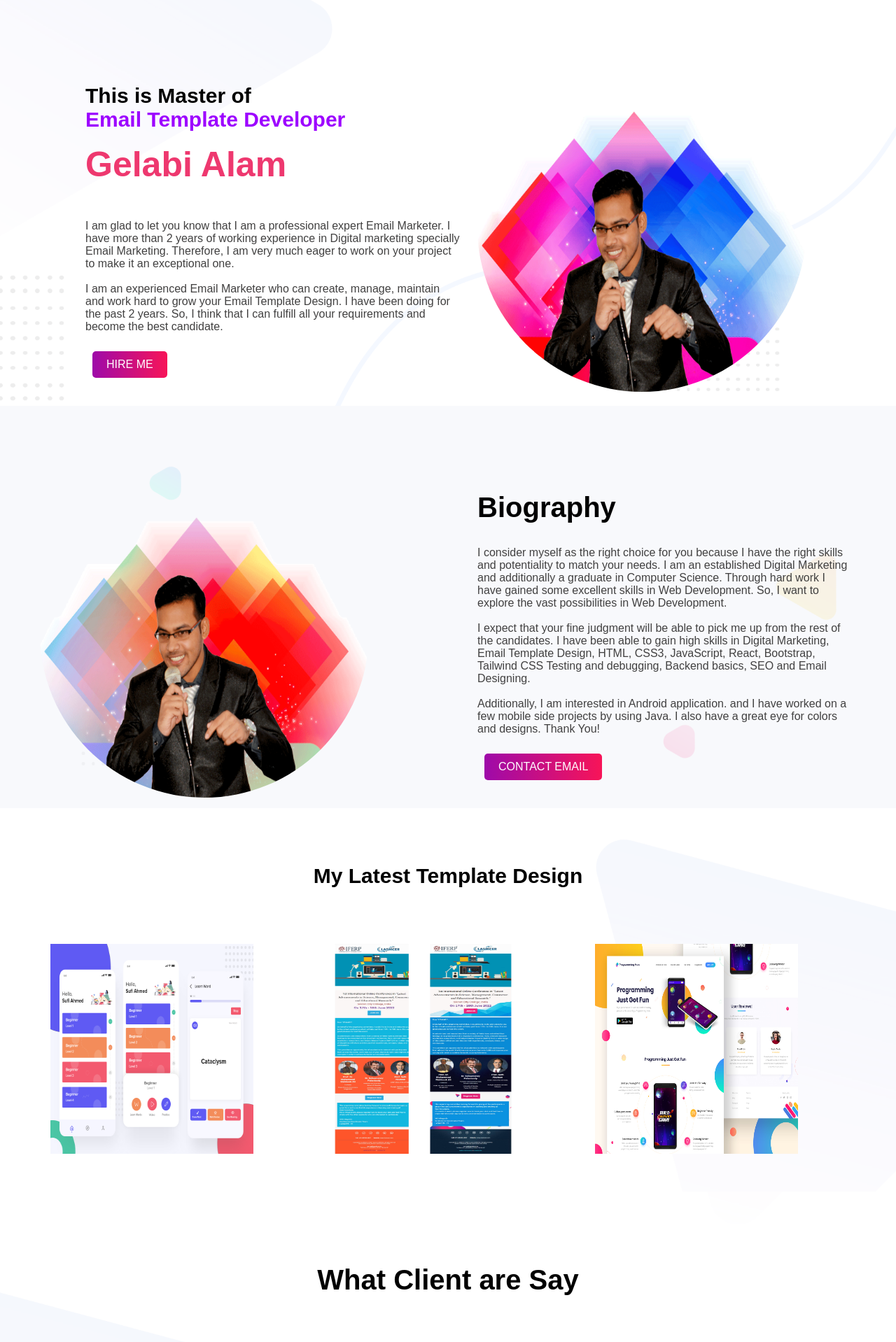
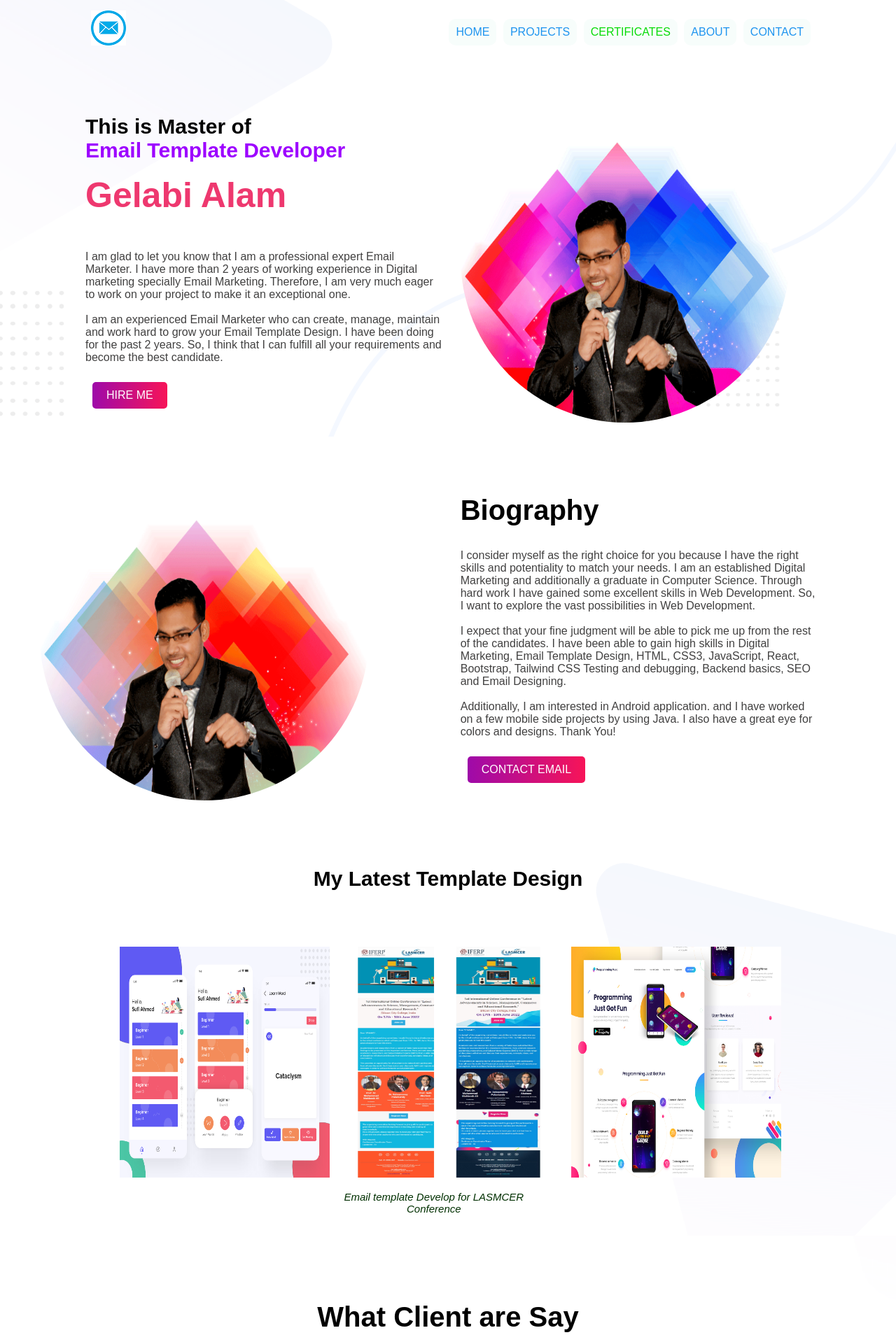
Before and after one commit to gelabi-alam/digital-marketer-portfolio-website-by-gelabi, a plain HTML site: page index.html in a window 1280 px wide. Shown: the top 1918 px of the page at 70% size. Drawn offline with Linux system fonts and the light colour scheme; a web font is replaced by a local one.

Commit message:
menu and logo updated

```diff
--- a/index.html
+++ b/index.html
@@ -22,9 +22,21 @@
     <!--1st or *top Section Started-->
 
     <section class="top-banner bg">
-        <div class="container">
+        <section class="top">
+            <div class="logo">
+                <a href="index.html"><img src="imgs/social/email.png" alt=""></a>
+            </div>
+            <nav class="menu">
+                <a href="#home">Home</a>
+                <a href="#projects">Projects</a>
+                <a href="#certificates"><span class="menu-item-style">Certificates</span></a>
+                <a href="#about">About</a>
+                <a href="#contact">Contact</a>
+            </nav>
+        </section>
+        <div class="area">
             <div class="half-width top">
-                <header>
+                <header id="home">
                     <article>
                         <h3 class="small-size">This is Master of <span style="color: rgb(157, 0, 255);"> <br> Email
                                 Template
@@ -59,7 +71,7 @@
                 <img class="profile-image" src="imgs/profile.png" alt="">
             </div>
             <div class="half-width top">
-                <header>
+                <header id="about">
                     <article>
                         <h2>Biography</h2>
                         <p>I consider myself as the right choice for you because I have the right skills and
@@ -88,13 +100,14 @@
     <!--2nd or Content Section Ended and 3rd or *latest work section started-->
 
     <section class="work-banner bg">
-        <div class="container">
+        <div id="projects" class="container">
             <h3 class="center">My Latest Template Design</h3>
             <div class="work">
                 <img src="imgs/latest-work/work-1.png" alt="">
             </div>
             <div class="work">
                 <img src="imgs/latest-work/conference.jpg" alt="">
+                <p>Email template Develop for LASMCER Conference</p>
             </div>
             <div class="work">
                 <img src="imgs/latest-work/work-3.jpg" alt="">
@@ -103,7 +116,7 @@
     </section>
     <!--3rd or latest work section Ended and *Footer or 4th section started-->
     <footer class="footer-banner bg">
-        <section class="container">
+        <section id="contact" class="container">
             <header class="center">
                 <h2 class="padding">What Client are Say</h2>
                 <h4 class="padding"><b>Samiul Alam</b></h4>
@@ -116,17 +129,34 @@
                 <p>Get in Touch</p>
                 <a href="mailto:gelabialam46@gmail.com">gelabialam46@gmail.com</a>
             </div>
+            <section class="work-banner bg">
+                <div id="certificates" class="container">
+                    <h3 class="center">Certificates</h3>
+                    <div class="work certificate">
+                        <img src="imgs/certificates/certificate-basis-digital-marketing.jpg" alt="">
+                        <p>Basic Digital Marketing Certificate Course has successfully completed</p>
+                    </div>
+                    <div class="work certificate">
+                        <img src="imgs/certificates/certificate-digital-marketing.jpg" alt="">
+                        <p>Digital Marketing Certificate Course has successfully completed</p>
+                    </div>
+                    <div class="work certificate">
+                        <img src="imgs/certificates/certificate-advanced-digital-marketing.jpg" alt="">
+                        <p>Digital Marketing Advanced Certificate Course has successfully completed</p>
+                    </div>
+                </div>
+            </section>
+
             <p class="social-text">stay with me</p>
             <div class="social">
-				<a href="mailto:gelabialam46@gmail.com"><img src="imgs/social/email.png" alt=""></a>
-				<a href="https://web.facebook.com/gelabi.alam"><img src="imgs/social/fb.png" alt=""></a>
+                <a href="mailto:gelabialam46@gmail.com"><img src="imgs/social/email.png" alt=""></a>
+                <a href="https://web.facebook.com/gelabi.alam"><img src="imgs/social/fb.png" alt=""></a>
                 <a href="https://www.linkedin.com/in/gelabi-alam/"><img src="imgs/social/linkedin.png" alt=""></a>
                 <a href="https://twitter.com/gelabi_alam"><img src="imgs/social/twitter.png" alt=""></a>
             </div>
             <p class="footer-content">&copy; gelabi alam - 2022, all rights reserved.</p>
         </section>
     </footer>
-
 </body>
 
 </html>
--- a/style.css
+++ b/style.css
@@ -56,20 +56,72 @@ a {
     background-size: cover;
 }
 
+.top {
+    max-width: 85%;
+    display: flex;
+    justify-content: space-between;
+    flex-wrap: wrap;
+    align-items: center;
+    flex-flow: row wrap;
+}
+
+.logo {
+    padding: 15px;
+    margin-left: 35px;
+}
+
+.menu {
+    padding: 10px;
+
+}
+
+.menu a {
+    display: inline-block;
+    text-decoration: none;
+    margin-left: 5px;
+    margin-top: 8px;
+    padding: 10px;
+    color: #1e94ef;
+    font-weight: 500;
+    text-transform: uppercase;
+    transition: .3s;
+    background-color: rgb(247, 253, 251);
+    border-radius: 10px;
+
+
+}
+
+.menu-item-style {
+    color: rgb(7, 219, 7);
+}
+
+.menu a:hover {
+    color: rgb(47, 47, 47);
+}
+
+.menu-item-style:hover {
+    color: #ef1e75;
+}
+
 /* all secton coverd by fixed size & max usage for responsive*/
+.area,
 .container {
     max-width: 95%;
     margin: 0 auto;
+
+}
+
+.area {
     overflow: hidden;
 }
 
 /*it's a class of 1st and 2nd section*/
 .half-width {
-    width: 44%;
+    width: 42%;
     float: left;
     padding-left: 10px;
     margin-left: 15px;
-    margin-top: 90px;
+    margin-top: 50px;
 }
 
 /* some special property use for 1st section*/
@@ -110,6 +162,8 @@ a {
 /* 3rd section or work section started*/
 .work-banner {
     background-image: url("imgs/latest-work-bg.png");
+    display: flex;
+    justify-content: space-around;
 }
 
 /*the class usage for text alignment and padding*/
@@ -119,25 +173,37 @@ a {
 }
 
 .padding {
-    padding: 20px 10px;
+    padding: 10px 10px;
 }
 
 .work {
     width: 32%;
     float: left;
-    margin-bottom: 50px;
 
 }
 
 .work img {
-    width: 290px;
-    height: 300px;
-    margin-left: 40px;
+    width: 300px;
+    height: 330px;
+    margin-left: 35px;
     transition: 1s;
+}
+
+.certificate img {
+    width: 340px;
+    height: 250px;
 }
 
 .work img:hover {
     transform: scale(1.1);
+}
+
+.work p {
+    text-align: center;
+    margin-bottom: 30px;
+    font-size: 15px;
+    font-style: italic;
+    color: rgb(1, 48, 1);
 }
 
 /* 4th section or footer section started*/
@@ -167,9 +233,9 @@ a {
     text-align: center;
     padding: 10px;
     letter-spacing: 8px;
-    margin-top: 50px;
+    margin-top: 60px;
     margin-bottom: -10px;
-	color: #000;
+    color: #000;
 }
 
 .social {
@@ -196,11 +262,11 @@ a {
 }
 
 .footer-content {
-	margin: 15px auto;
-	width: 26%;
+    margin: 15px auto;
+    width: 26%;
     text-transform: uppercase;
     padding-top: 25px;
     text-align: center;
-	font-size: 13px;
-	border-bottom: 0.5px solid #ddd;
+    font-size: 13px;
+    border-bottom: 0.5px solid #ddd;
 }
```
Also changed, not shown: imgs/certificates/certificate-advanced-digital-marketing.jpg (added), imgs/certificates/certificate-basis-digital-marketing.jpg (added), imgs/certificates/certificate-digital-marketing.jpg (added), imgs/social/fb.png.
